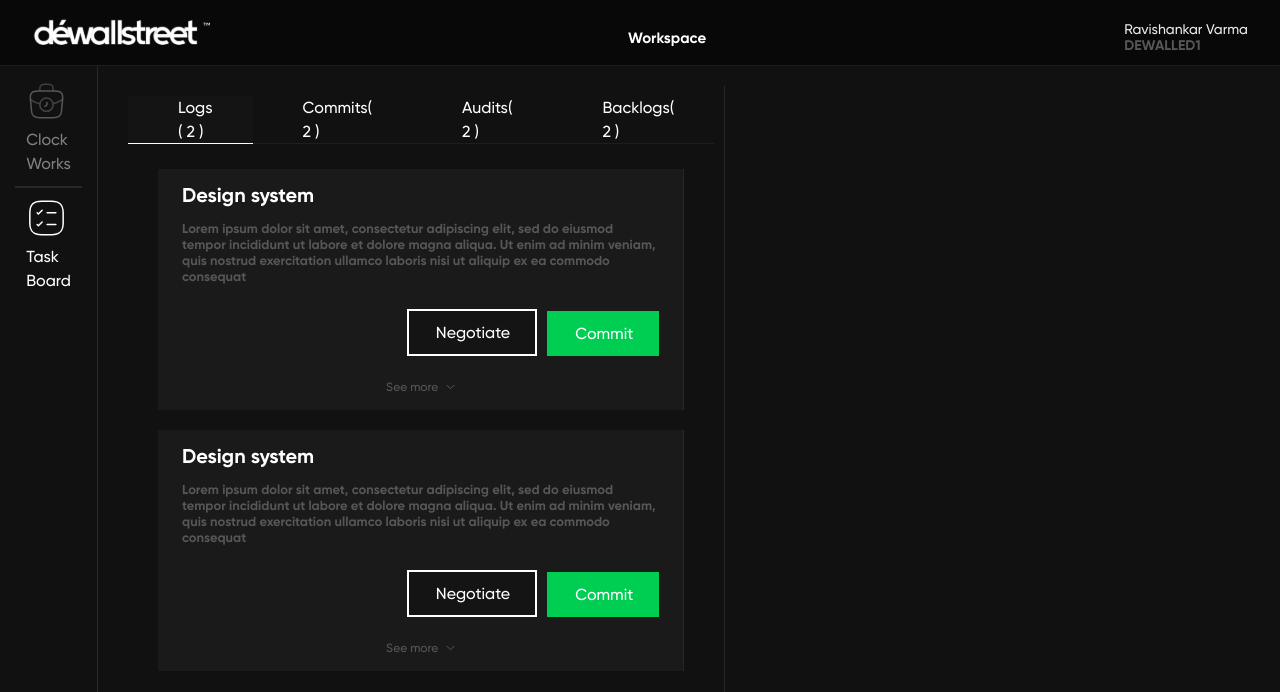
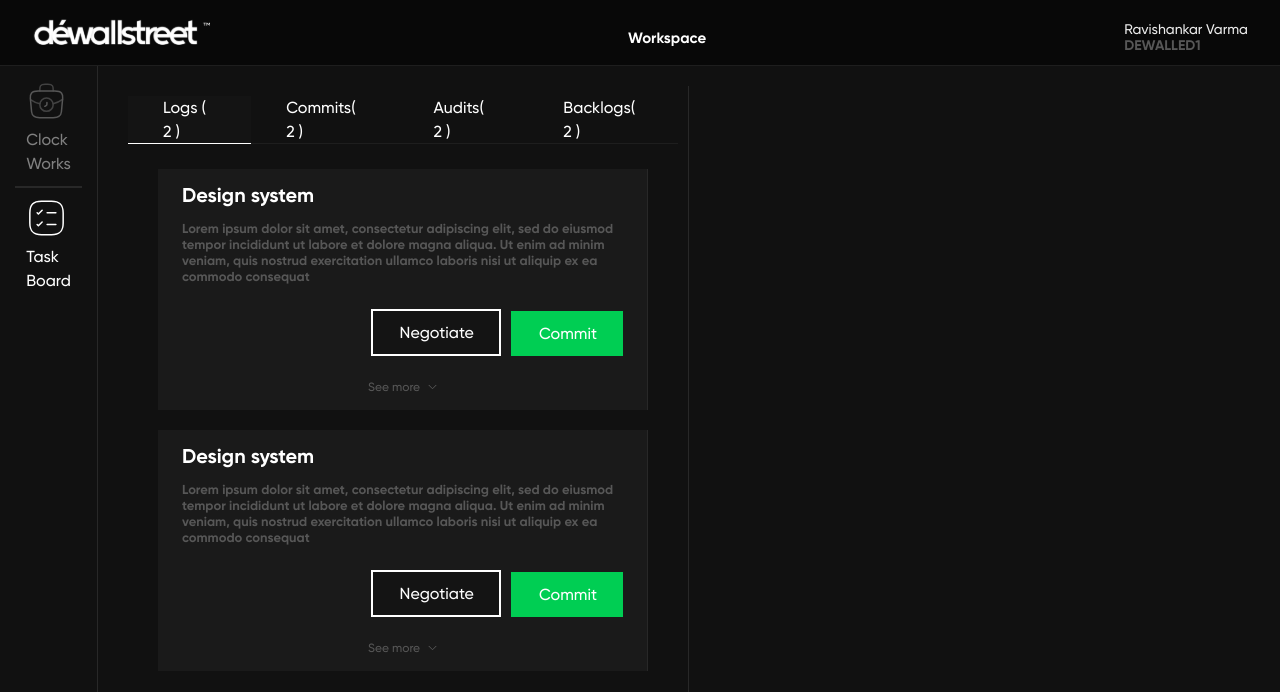
Before and after one commit to chieftain-defutura/Dewallstreet-Timesheet, a React (Vite) app: page /Taskpage/log in a window 1280 px wide. Shown: the top 692 px of the page. Built offline with nearby package versions, Linux system fonts and the light colour scheme.

Commit message:
chore:pull main

```diff
--- a/src/components/Taskboard/Commits/commits.css
+++ b/src/components/Taskboard/Commits/commits.css
@@ -77,7 +77,7 @@
 .log_link {
   display: flex;
   height: 48px;
-  padding: 20px 40px 20px 50px;
+  padding: 10px 35px;
   justify-content: center;
   align-items: center;
   border-bottom: 1px solid var(--line, #1e1e1e);
```
